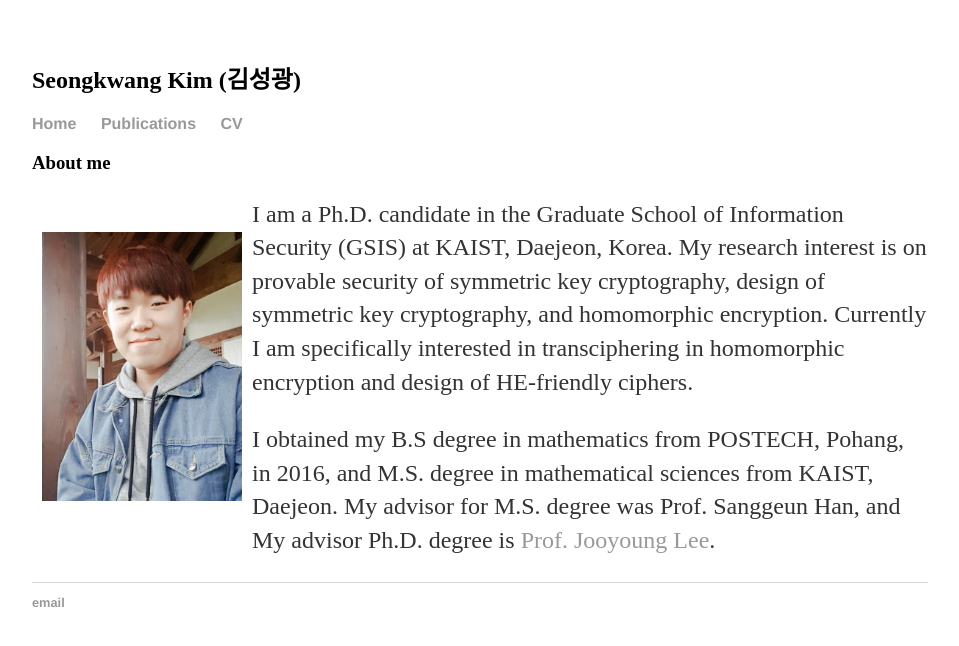
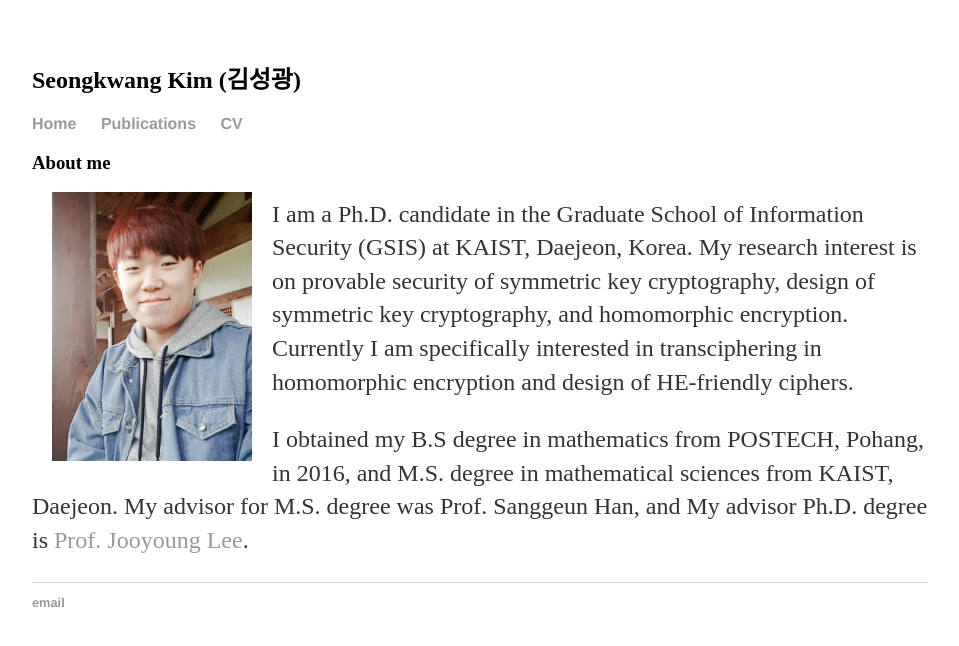
Before and after one commit to sgk1m/sgk1m.github.io, a Jekyll site: the page built from index.html, in a window 1280 px wide. Shown: the top 646 px of the page, without its empty margins (160-1119 px from the left). Built offline with Jekyll 4.4.1, drawn with Linux system fonts in a browser that asks for light colours.

Commit message:
Update index.html

```diff
--- a/index.html
+++ b/index.html
@@ -4,7 +4,7 @@ title: Seongkwang Kim
 ---
 <div class="blurb">
 	<h3>About me</h3>
-	<img src="/myphoto.jpg" width="200" align="left" hspace="10" vspace="40">
+	<img src="/myphoto.jpg" width="200" align="left" hspace="20">
 	<p>I am a Ph.D. candidate in the Graduate School of Information Security (GSIS) at KAIST, Daejeon, Korea.
 		My research interest is on provable security of symmetric key cryptography, design of symmetric key cryptography, and homomorphic encryption.
 		Currently I am specifically interested in transciphering in homomorphic encryption and design of HE-friendly ciphers.
```
